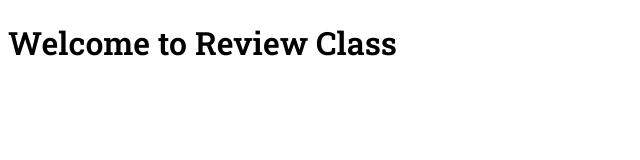
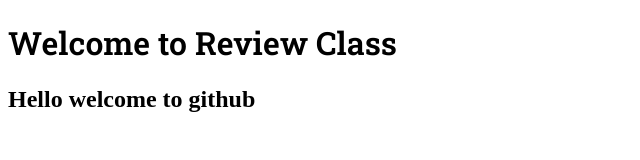
Before and after one commit to sojoli/my-first-website, a plain HTML site: page index.html in a window 1280 px wide. Shown: the whole page, without its empty margins (0-640 px from the left). Drawn offline with Linux system fonts and the light colour scheme; a web font is replaced by a local one.

Commit message:
h2 added

```diff
--- a/index.html
+++ b/index.html
@@ -15,5 +15,6 @@
 </head>
 <body>
     <h1>Welcome to Review Class</h1>
+    <h2>Hello welcome to github</h2>
 </body>
 </html>
```
